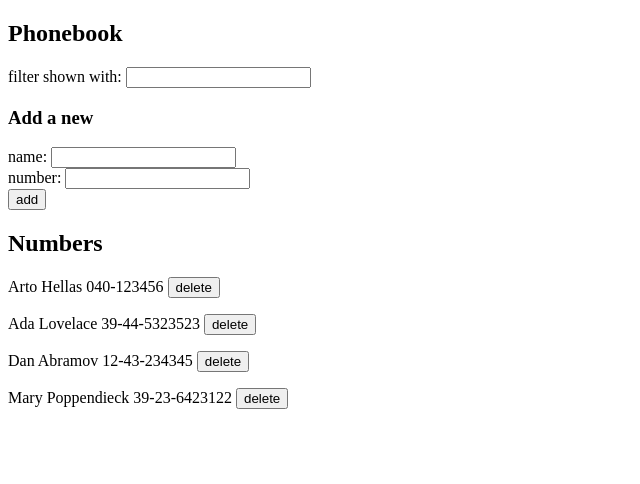
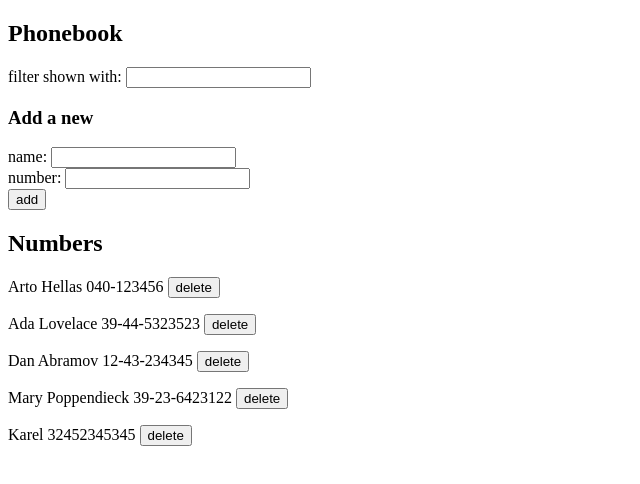
Before and after one commit to kwaref/fullstack-open-2023, a React (Vite) app in the folder part2/phonebook/: page / in a window 1280 px wide. Shown: the top 484 px of the page, without its empty margins (0-640 px from the left). Built offline with nearby package versions, Linux system fonts and the light colour scheme; data requests are answered from the project's data file.

Commit message:
feat: 2.15 done

```diff
--- a/part2/phonebook/db.json
+++ b/part2/phonebook/db.json
@@ -19,6 +19,11 @@
       "name": "Mary Poppendieck",
       "number": "39-23-6423122",
       "id": 4
+    },
+    {
+      "name": "Karel",
+      "number": "32452345345",
+      "id": 5
     }
   ]
 }
--- a/part2/phonebook/src/App.jsx
+++ b/part2/phonebook/src/App.jsx
@@ -19,24 +19,32 @@ const App = () => {
   const [newNumber, setNewNumber] = useState('')
   const [filter, setFilter] = useState('')
 
-  const notIn = (str) => {
-    const names = persons.map( person => person.name.toLowerCase())
-    return !names.includes(str.toLowerCase())
-  }
+  // const notIn = (str) => {
+  //   const names = persons.map( person => person.name.toLowerCase())
+  //   return !names.includes(str.toLowerCase())
+  // }
 
   const handleSubmit = (evt) => {
     evt.preventDefault()
-    if (notIn(newName)) {
+    const found = persons.find(p => p.name === newName)
+    if (!found) {
       const person = { name: newName, number: newNumber }
       personService.create(person)
       .then(person => {
         setPersons([...persons, person])
       })
-      setNewName('')
-      setNewNumber('')
     } else {
-      alert(`${newName} is already added to phonebook`)
+      const result = confirm(`${newName} is already added to phonebook, replace the old number with this one?`)
+      if (result) {
+        personService.update(found.id, { name: newName, number: newNumber })
+        .then(person => {
+          const newPersons = persons.map( p => p.id === person.id ? person : p)
+          setPersons(newPersons)
+        })
+      }
     }
+    setNewName('')
+    setNewNumber('')
   }
 
   const handleChange = (evt) => {
```
